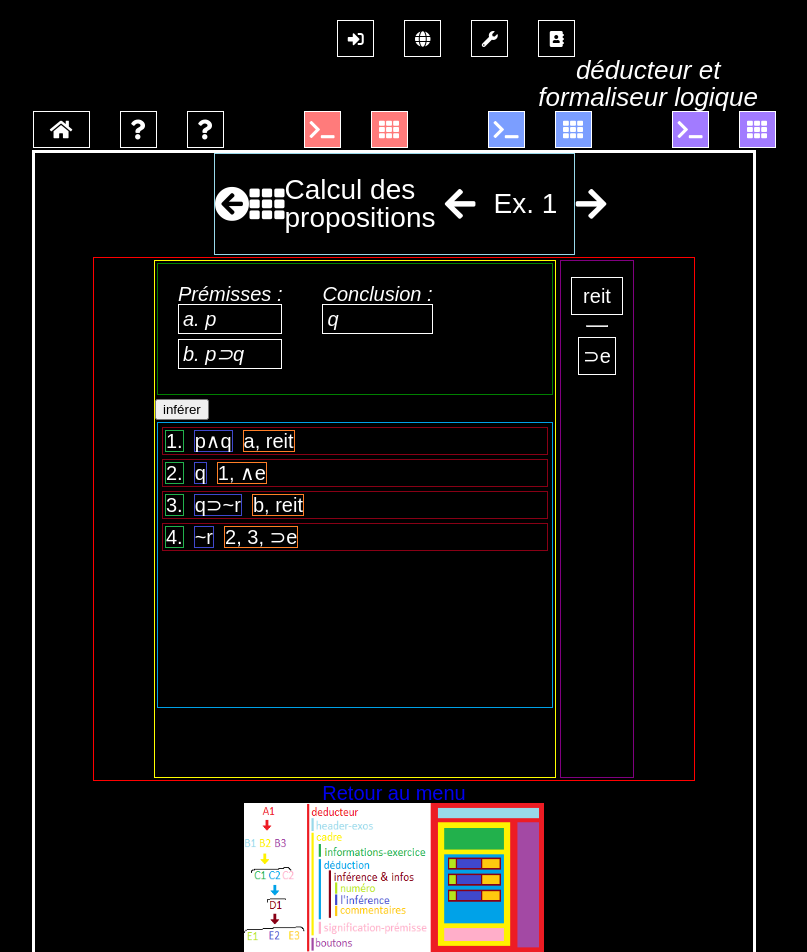
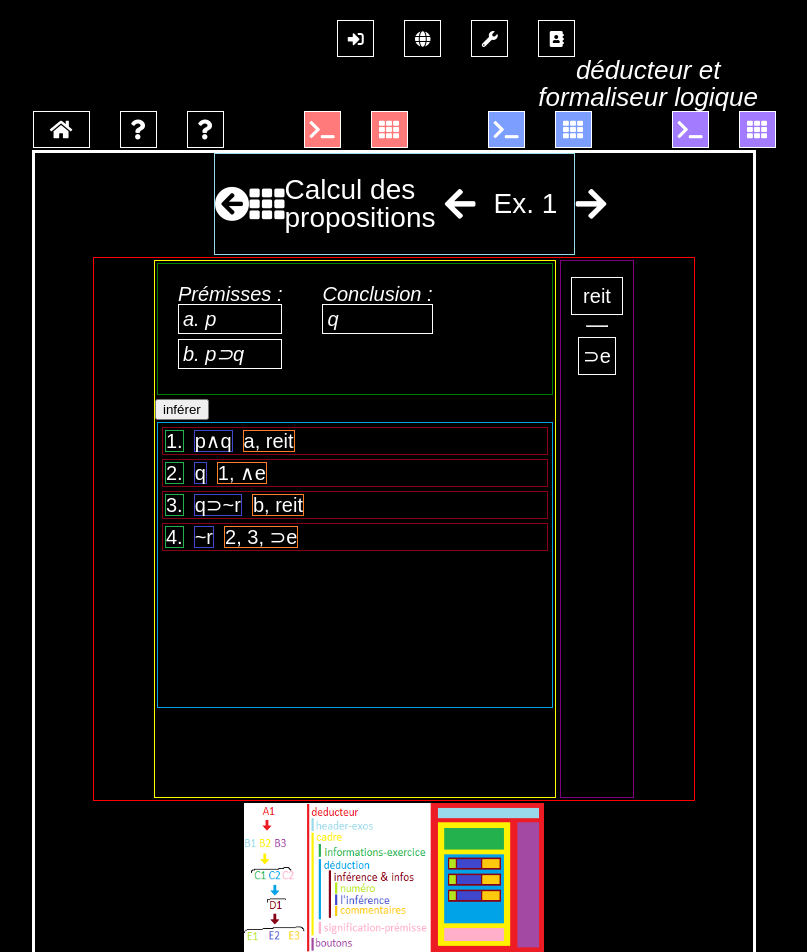
Before and after one commit to muleet/deducteurlogique, a React (Create React App) app: page /calcul-prop/1 in a window 1280 px wide. Shown: the top 952 px of the page, without its empty margins (246-1053 px from the left). Built offline with nearby package versions, Linux system fonts and the light colour scheme.

Commit message:
changements des liens home vers des pages qui fonctionnent

```diff
--- a/src/components/Pages/CalculDesPropositions.js
+++ b/src/components/Pages/CalculDesPropositions.js
@@ -18,13 +18,6 @@ const CalculDesPropositions = props => {
         pageName="Calcul des propositions"
         exerciseNumber={Number(exerciseParamNumber)}
       />
-      <Linker
-        link="/"
-        path="/"
-        components={Home}
-        name="Retour au menu"
-        exactness="true"
-      />
       <img
         style={{ width: "300px", height: "150px" }}
         src={ButAAtteindre}
--- a/src/components/Pages/Home.js
+++ b/src/components/Pages/Home.js
@@ -6,6 +6,7 @@ import CalculDesPropositions from "./CalculDesPropositions.js";
 import FormalisationEnonces from "./FormalisationEnonces";
 // import CalculDesPredicats from "./CalculDesPredicats";
 import Linker from "../Linker";
+import MakeListExercises from "./MakeListExercises";
 
 class Home extends Component {
   render() {
@@ -13,8 +14,8 @@ class Home extends Component {
       <Fragment>
         <main className="main-menu">
           <Linker
-            link="/tuto"
-            path="/tuto"
+            link="/list-regles"
+            path="/list-regles"
             components={InfoRules}
             name={
               <ButtonMenu
@@ -24,9 +25,9 @@ class Home extends Component {
             }
           />
           <Linker
-            link="/calcul-prop"
-            path="/calcul-prop"
-            components={CalculDesPropositions}
+            link="/calcul-prop-exo"
+            path="/calcul-prop-exo"
+            components={MakeListExercises}
             name={
               <ButtonMenu
                 className="prop-color main-button"
--- a/src/components/Pages/Secondary Pages/AuthorsAndContact.js
+++ b/src/components/Pages/Secondary Pages/AuthorsAndContact.js
@@ -6,7 +6,6 @@ const AuthorsAndContact = () => {
     // className="main-auteurs-contact"
     >
       <h2>Auteur(s) et contact</h2>
-
       <div
         style={{
           display: "flex",
```
